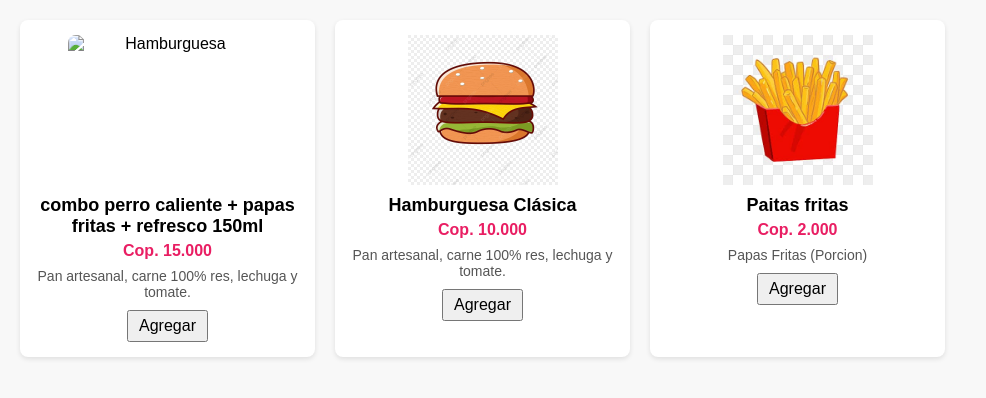
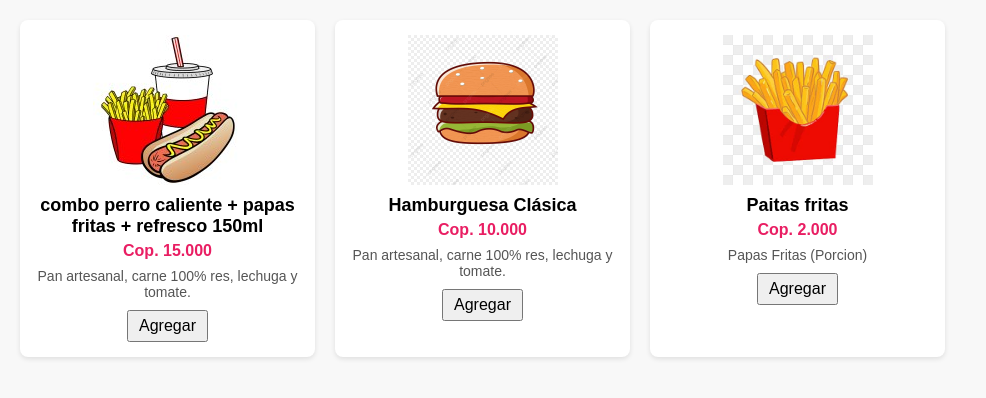
Before and after one commit to jmrodriguezr12/comidasrapidas, a plain HTML site: page index.html in a window 1280 px wide. Shown: the whole page, without its empty margins (0-986 px from the left). Drawn offline with Linux system fonts and the light colour scheme; files whose address does not match are found by name.

Commit message:
Update index.html

```diff
--- a/index.html
+++ b/index.html
@@ -127,7 +127,7 @@
   <div class="grid">
     <div class="producto">
       <div class="notificacion">1</div>
-      <img src="/jfastfoot/img/comboperrocaliente.jpg" alt="Hamburguesa">
+      <img src="/comidasrapidas/img/comboperrocaliente.jpg" alt="Hamburguesa">
       <div class="titulo">combo perro caliente + papas fritas + refresco 150ml</div>
       <div class="precio" data-precio="15.000">Cop. 15.000</div>
       <div class="descripcion">Pan artesanal, carne 100% res, lechuga y tomate.</div>
```
